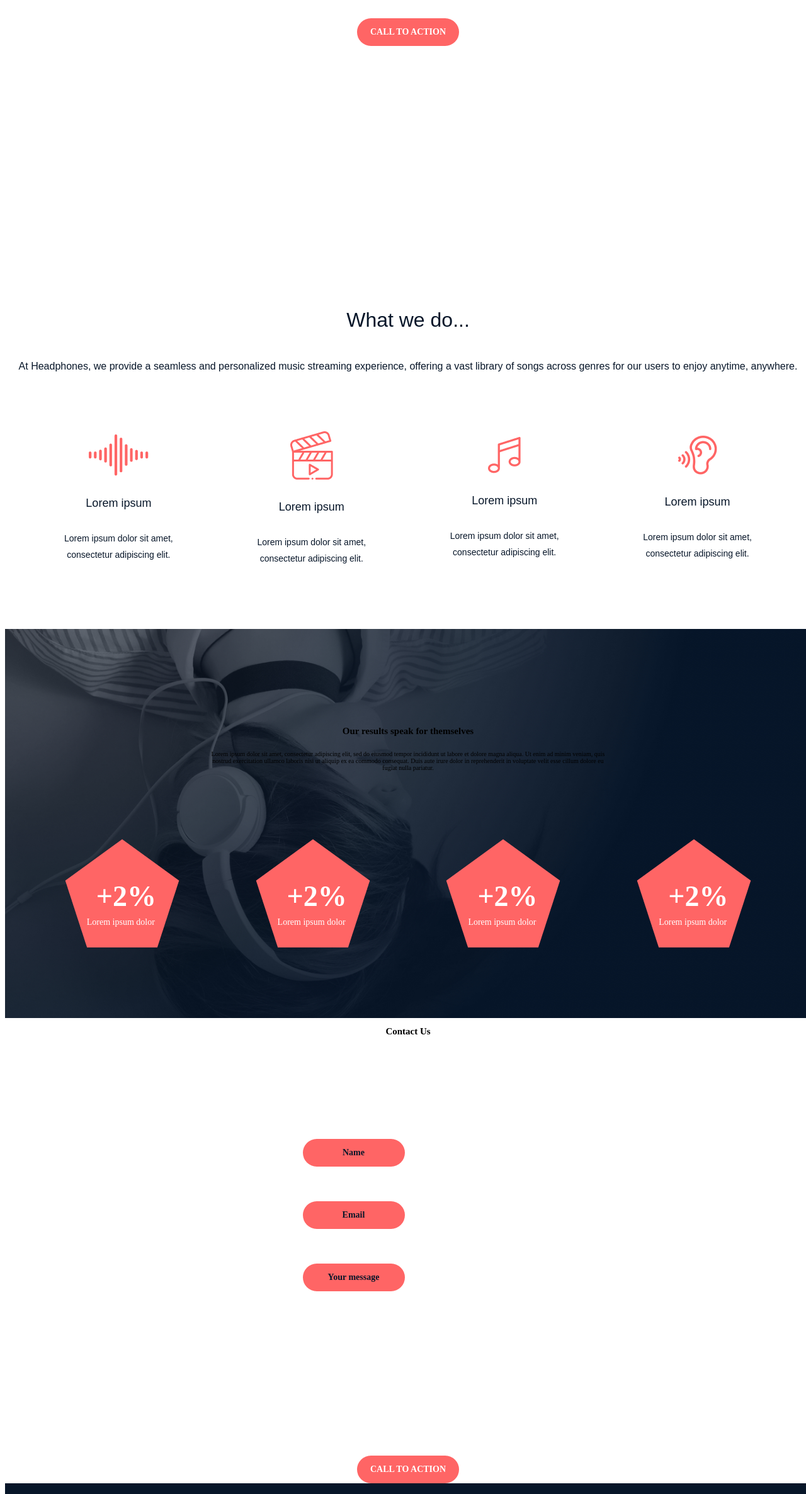
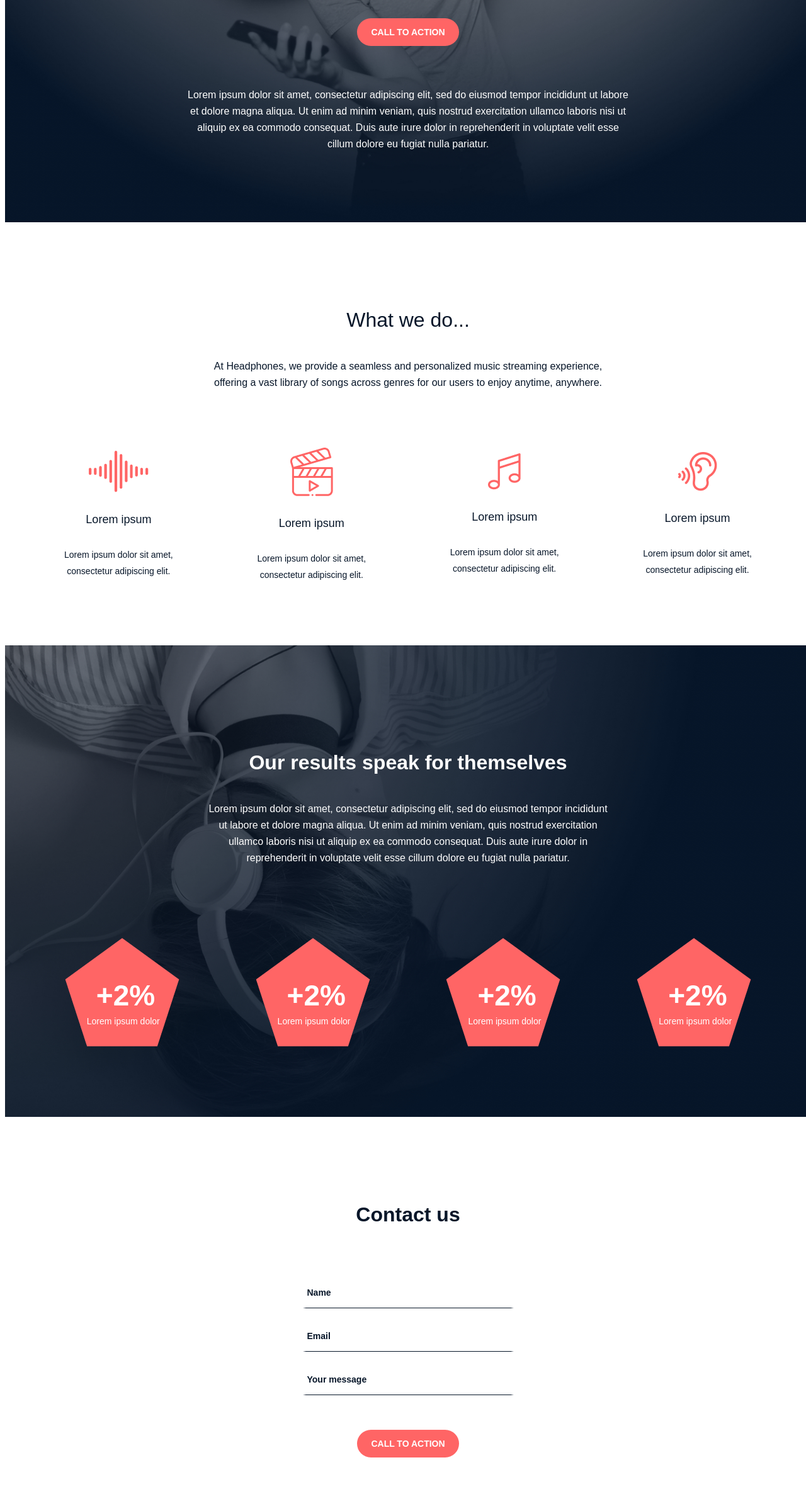
Before and after one commit to jessasesh/atlas-headphones, a plain HTML site: page index.html in a window 1280 px wide. Shown: the part 427-2800 px from the top of the page at 63% size. Drawn offline with Linux system fonts and the light colour scheme.

Commit message:
went back to old version to make tweaks, finally got the background image to show

```diff
--- a/index.html
+++ b/index.html
@@ -124,27 +124,17 @@
   </section>
 
   <!-- Contact Us Section -->
-  <section class="contact-container">
-    <div class="section-header">
-        <h1>Contact Us</h1>
+  <section class="contact_container">
+    <div class="form_container">
+      <h1>Contact us</h1>
+      <form action="/action_page.php">
+        <input required="" type="text" placeholder="Name">
+        <input name="email" required="" placeholder="Email" type="email">
+        <input type="text" name="msg" placeholder="Your message">
+        <button class="form_button">CALL TO ACTION</button>
+      </form>
     </div>
-    <div class="form-container">
-        <form>
-            <div class="form-spacing">
-                <input class="form-field" type="text" id="name" name="name" placeholder="Name" aria-label="Name" required>
-            </div>
-            <div class="form-spacing">
-                <input class="form-field" type="email" id="email" name="email" placeholder="Email" aria-label="Email" required>
-            </div>
-            <div class="form-spacing">
-                <input class="form-field" type="text" id="message" name="message" placeholder="Your message" aria-label="Your message" required>
-            </div>
-        </form>
-    </div>
-    <div>
-        <button>CALL TO ACTION</button>
-    </div>
-</section>
+  </section>
 
   <!--Footer Section-->
   <footer>
--- a/styles.css
+++ b/styles.css
@@ -1,9 +1,9 @@
 :root {
     --font-family: "Source Sans Pro", sans-serif;
-    --text-color: #fff;
-    --color-primary: #FF6565;
-    --color-primary-background: #fff;
-    --color-primary-footer: #071629;
+
+    --color-white: #FFF;
+    --color-red: #FF6565;
+    --color-dark-blue: #071629;
   }
 
   *, *:before, *:after {
@@ -20,8 +20,8 @@ html {
     font-size: 62.5%;
   }
 
-/* Desktop */
-@media screen and (min-width: 565px) {
+  /* Landing Page */
+  @media screen and (min-width: 565px)  {
     header {
       position: absolute;
       display: flex;
@@ -33,14 +33,14 @@ html {
       top: 5%;
       left: 50%;
       transform: translate(-50%, -50%);
-        max-width: 1400px;
+      max-width: 1000px;
     }
 
     .header_container {
       display: flex;
       align-items: center;
       justify-content: space-between;
-        width: 100%
+      width: 100%;
     }
 
     nav {
@@ -50,7 +50,7 @@ html {
 
     nav a {
       text-decoration: none;
-        color: var(--color-primary-background);
+      color: var(--color-white);
       font-family: var(--font-family);
       font-size: 14px;
       font-style: normal;
@@ -59,8 +59,8 @@ html {
     }
 
     a:hover, a:active {
-        color: var(--color-primary);
-        opacity: 0.9;
+      color: var(--color-red);
+      opacity: 0.9
     }
 
     #logo {
@@ -80,7 +80,7 @@ html {
 
   /* Mobile */
 
-@media screen and (max-width: 375px) {
+  @media screen and (max-width: 565px)  {
 
     .header_container {
       display: none;
@@ -94,10 +94,10 @@ html {
       flex-direction: row;
       z-index: 3;
       height: 80%;
-        width:80%;
+      width: 80%;
       top: 5%;
       left: 50%;
-        transform: translated(-50%, -50%);
+      transform: translate(-50%, -50%);
     }
 
     .hidden-header {
@@ -108,7 +108,7 @@ html {
     }
 
     #logo {
-        width: 247px;
+      width: 161px;
       height: 32px;
       z-index: 2;
     }
@@ -135,10 +135,12 @@ html {
       margin-right: 7rem;
     }
 
+    /* checkbox unchecked */
     .menu-icon .menu-close {
       display: none;
     }
 
+    /* checkbox checked */
     .hidden-menu:checked + .menu-icon .menu-open {
       display: none;
     }
@@ -146,6 +148,7 @@ html {
     .hidden-menu:checked + .menu-icon .menu-close {
       display: inline-block;
     }
+
 
     header .drop-down {
       position: absolute;
@@ -166,7 +169,7 @@ html {
 
     .drop-down nav a {
       text-decoration: none;
-        color: var(--color-primary-background);
+      color: var(--color-white);
       font-family: var(--font-family);
       font-size: 14px;
       font-style: normal;
@@ -175,8 +178,8 @@ html {
     }
 
     nav a:hover, nav a:active {
-        color: var(--color-primary);
-        opacity: 0.9;
+      color: var(--color-red);
+      opacity: 0.9
     }
 
     .hidden-menu:checked ~ .drop-down {
@@ -185,27 +188,27 @@ html {
   }
 
   .hero {
-    width: 100%;
-    background: url(images/headphones_hero_1.jpg) center/cover no repeat;
+    background: url(images/headphones_hero_1.jpg) center/cover no-repeat;
     z-index: 1;
     display: flex;
     flex-shrink: 0;
+    width: 100%;
     align-items: center;
     flex-direction: column;
   }
 
   .hero_container {
     margin-top: 325px;
-    color: var(--color-primary-background);
+    color: var(--color-white);
     width: 55%;
     text-align: center;
     margin-bottom: 95px;
   }
 
   .hero_container h2 {
-    color: var(--color-primary-background);
+    color: var(--color-white);
     text-align: center;
-    font-family: "Source Sans Pro";
+    font-family: var(--font-family);
     font-size: 32px;
     font-style: normal;
     font-weight: 700;
@@ -213,9 +216,9 @@ html {
   }
 
   .hero_container h4 {
-    color: var(--color-primary-background);
+    color: var(--color-white);
     text-align: center;
-    font-family: "Source Sans Pro";
+    font-family: var(--font-family);
     font-size: 16px;
     font-style: normal;
     font-weight: 700;
@@ -228,11 +231,11 @@ button {
     width: 162px;
     height: 44px;
     flex-shrink: 0;
-    background-color: var(--color-primary);
+    background-color: var(--color-red);
     border-radius: 22px;
-    color: var(--color-primary-background);
+    color: var(--color-white);
     text-align: center;
-    font-family: "Source Sans Pro";
+    font-family: var(--font-family);
     font-size: 14px;
     font-style: normal;
     font-weight: 700;
@@ -246,9 +249,9 @@ button:hover {
   }
 
   .hero_container p {
-    color: var(--color-primary-background);
+    color: var(--color-white);
     text-align: center;
-    font-family: "Source Sans Pro";
+    font-family: var(--font-family);
     font-size: 16px;
     font-style: normal;
     font-weight: 400;
@@ -256,10 +259,12 @@ button:hover {
     margin-top: 65px;
   }
 
+  /* What We Do */
+
   .WWD_container {
     width: 100%;
     display: flex;
-    background-color: (var(--color-primary-background));
+    background-color: var(--color-white);
     justify-content: center;
     align-items: center;
     flex-direction: column;
@@ -275,7 +280,7 @@ button:hover {
   }
 
   .WWD_text h2 {
-    color: var(--color-primary-footer);
+    color: var(--color-dark-blue);
     text-align: center;
     font-family: var(--font-family);
     font-size: 32px;
@@ -284,8 +289,9 @@ button:hover {
     line-height: normal;
   }
 
+
   .WWD_text p {
-    color: var(--color-primary-footer);
+    color: var(--color-dark-blue);
     text-align: center;
     font-family: var(--font-family);
     font-size: 16px;
@@ -298,7 +304,7 @@ button:hover {
     display: flex;
     flex-wrap: wrap;
     margin-top: 100px;
-    width: 90%;
+    width:  90%;
     justify-content: space-evenly;
     gap: 90px;
     margin-top: 98px;
@@ -315,22 +321,22 @@ button:hover {
     height: 180px;
   }
 
-.WWD_text {
+  .WWD_card_text {
     width: 100%;
   }
 
   .WWD_card h5 {
-    color: var(--color-primary-footer);
+    color: var(--color-dark-blue);
     text-align: center;
     font-family: var(--font-family);
     font-size: 18px;
     font-style: normal;
-    font-weight: 400;
+    font-weight: 500;
     line-height: 26px;
   }
 
   .WWD_card p {
-    color: var(--color-primary-footer);
+    color: var(--color-dark-blue);
     text-align: center;
     font-family: var(--font-family);
     font-size: 14px;
@@ -339,7 +345,7 @@ button:hover {
     line-height: 26px;
   }
 
-/* Result */
+  /* Our Results */
 
   .results-container {
     width: 100%;
@@ -360,8 +366,8 @@ button:hover {
     width: 50%;
   }
 
-results_text h2 {
-    color: var(--color-primary-background);
+  .results_text h2 {
+    color: var(--color-white);
     text-align: center;
     font-family: var(--font-family);
     font-size: 32px;
@@ -370,11 +376,21 @@ results_text h2 {
     line-height: normal;
   }
 
+  .results_text p {
+    color: var(--color-white);
+    text-align: center;
+    font-family: var(--font-family);
+    font-size: 16px;
+    font-style: normal;
+    font-weight: 400;
+    line-height: 26px;
+  }
+
   .results_poly_container {
     display: flex;
     flex-wrap: wrap;
     margin-top: 100px;
-    width: 90%;
+    width:  90%;
     justify-content: space-evenly;
     gap: 90px;
     margin-top: 98px;
@@ -384,7 +400,7 @@ results_text h2 {
   .results_poly {
     position: relative;
     text-align: center;
-    color: var(--color-primary-background);
+    color: var(--color-white);
   }
 
   .results_poly h1 {
@@ -392,7 +408,7 @@ results_text h2 {
     left: 50px;
     top: 40px;
     text-align: center;
-    font-family: "Source Sans Pro";
+    font-family: var(--font-family);
     font-size: 46px;
     font-style: normal;
     font-weight: 700;
@@ -404,7 +420,7 @@ results_text h2 {
     left: 35px;
     top: 105px;
     text-align: center;
-    font-family: "Source Sans Pro";
+    font-family: var(--font-family);
     font-size: 14px;
     font-style: normal;
     font-weight: 400;
@@ -413,16 +429,16 @@ results_text h2 {
 
  /* Contact */
 
-.contact-container {
+  .contact_container {
     width: 100%;
     display: flex;
-    background-color: var(--color-primary-background);
+    background-color: var(--color-white);
     justify-content: center;
     align-items: center;
     flex-direction: column;
   }
 
-.form-container {
+  .form_container {
     display: flex;
     flex-direction: column;
     align-items: center;
@@ -432,13 +448,15 @@ results_text h2 {
     height: 373px;
     justify-content: space-between;
     gap: 50px;
+
   }
 
-.form-container h1 {
-    color: var(--color-primary-footer);
+  .form_container h1 {
+    color: var(--color-dark-blue);
     text-align: center;
     font-family: var(--font-family);
     font-size: 32px;
+    font-style: normal;
     font-weight: 600;
     line-height: normal;
     align-items: center;
@@ -455,11 +473,11 @@ form input {
     background: white;
     margin-bottom: 15px;
     border: none;
-    color: var(--color-primary-footer);
+    color: var(--color-dark-blue);
     font-family: var(--font-family);
     font-size: 14px;
     border: 5px solid #66da4300;
-    border-bottom: 1px solid var(--color-primary-footer);
+    border-bottom: 1px solid var(--color-dark-blue);
     outline: none;
     font-style: normal;
     font-weight: 600;
@@ -467,19 +485,19 @@ form input {
   }
 
   input::placeholder {
-    color: var(--color-primary-footer);
+    color: var(--color-dark-blue);
   }
 
-.form-field {
+  .form_button {
       margin-top: 40px;
     width: 162px;
     height: 44px;
     flex-shrink: 0;
-    background-color: var(--color-primary);
+    background-color: var(--color-red);
     border-radius: 22px;
-    color: var(--color-primary-background);
+    color: var(--color-white);
     text-align: center;
-    font-family: "Source Sans Pro";
+    font-family: var(--font-family);
     font-size: 14px;
     font-style: normal;
     font-weight: 700;
@@ -488,7 +506,7 @@ input::placeholder {
     align-self: center;
   }
 
-.button:hover {
+  .form_button:hover {
     opacity: 0.9;
     cursor: pointer;
   }
@@ -499,7 +517,7 @@ footer {
     display: flex;
     width: 100%;
     height: 249px;
-    background-color: var(--color-primary-footer);
+    background-color: var(--color-dark-blue);
     align-items: center;
     justify-content: center;
     flex-direction: column;
@@ -510,10 +528,11 @@ footer {
     display: flex;
     flex-wrap: wrap;
     justify-content: space-around;
+
   }
 
   .copyright {
-    color: var(--color-primary-background);
+    color: var(--color-white);
     font-family: var(--font-family);
     font-size: 12px;
     font-style: normal;
```
Lines whose indentation alone changed are shown as unchanged.
